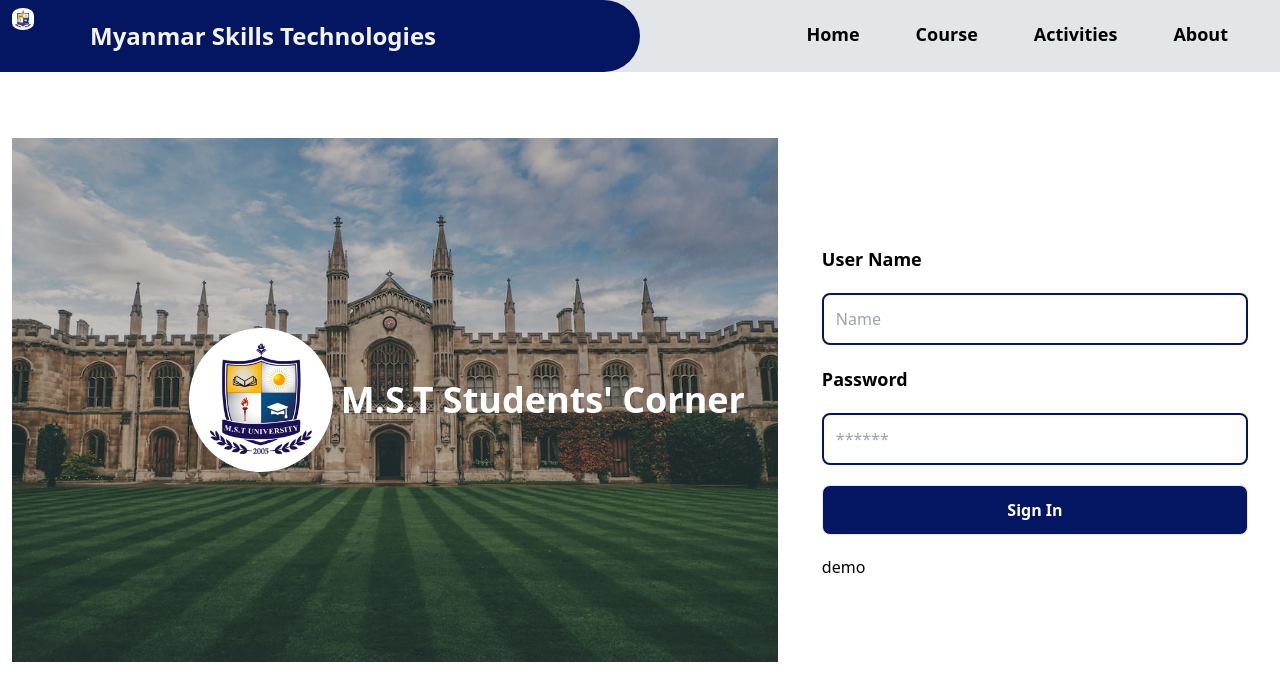
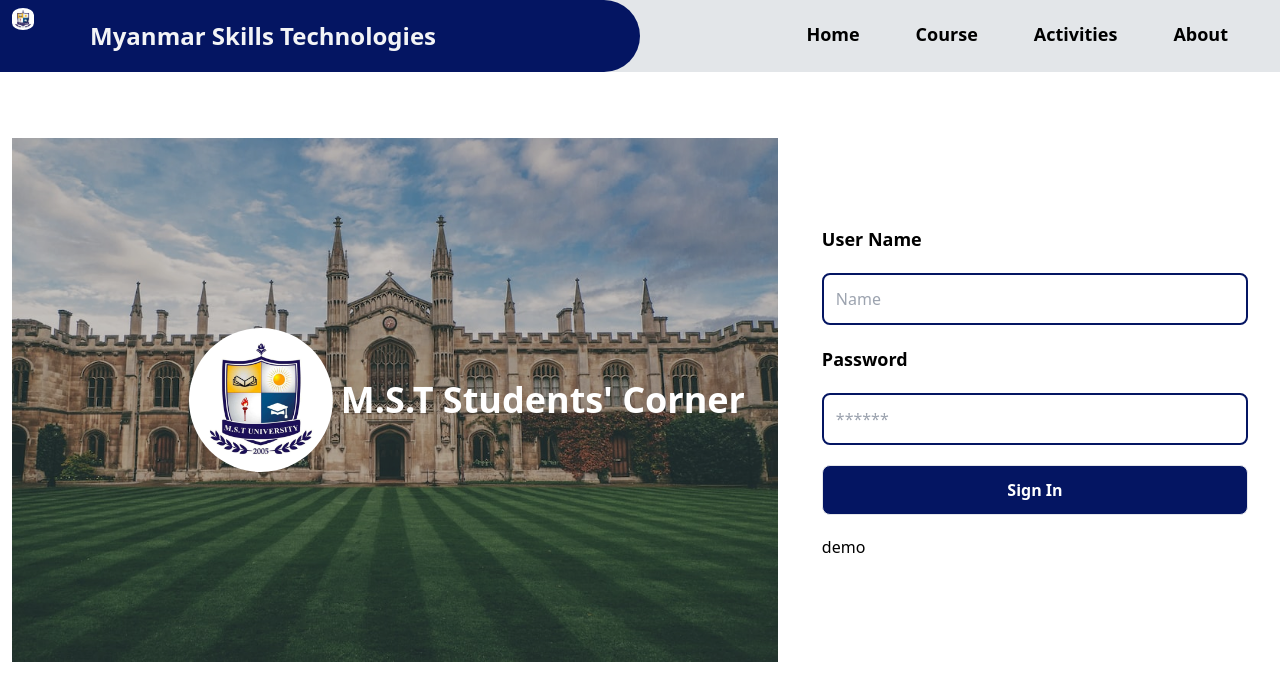
Before and after one commit to Dynamic1819/Landing-M.S.T, a website: page public/cornerLogin.html in a window 1280 px wide. Drawn offline with Linux system fonts and the light colour scheme.

Commit message:
corner update

```diff
--- a/public/cornerLogin.html
+++ b/public/cornerLogin.html
@@ -213,12 +213,12 @@
                     </div>
 
                     <div class="md:flex md:items-center md:justify-left w-full lg:w-auto md:w-2/5 md:h-full xl:w-1/2 sm:rounded-lg md:rounded-none ">
-                        <div class="w-full space-y-12">
+                        <div class="w-full">
                             <div class="lg:text-left">
                                 <div class="flex items-center justify-center">
                                     <div class="flex flex-col w-full rounded-lg px-4 lg:px-8">
 
-                                        <form class="flex flex-col space-y-5 mt-10">
+                                        <form class="flex flex-col space-y-5">
                                             <label class="font-bold text-lg" >User Name</label>
                                             <input type="text" placeholder="Name" class="border-2 rounded-lg py-3 px-3 border-primary">
                                             <label class="font-bold text-lg">Password</label>
```
